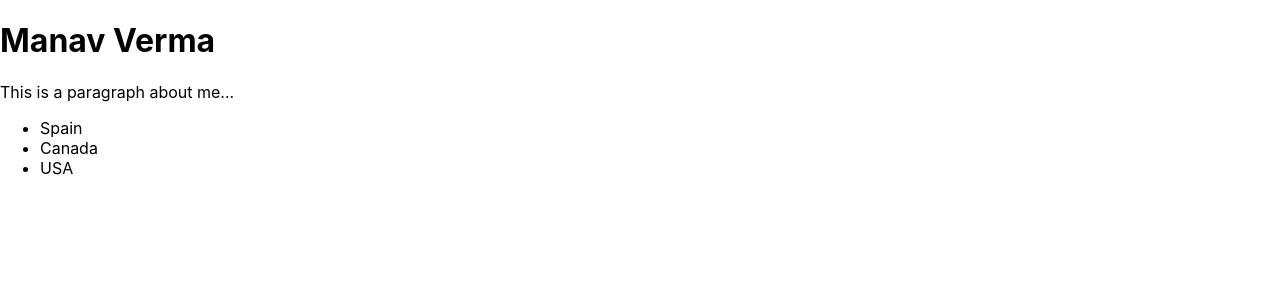
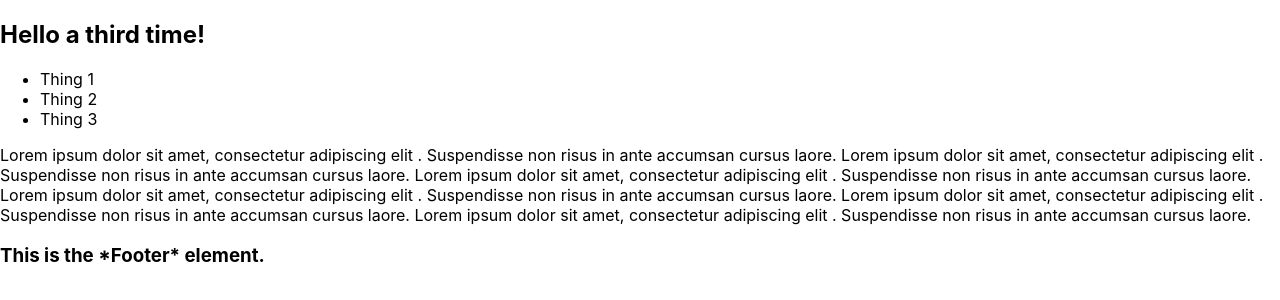
Before and after one commit to vmanav/ReactJs, a React (Create React App) app in the folder my-app/: page / in a window 1280 px wide. Shown: the top 300 px of the page. Built offline with nearby package versions, Linux system fonts and the light colour scheme.

Commit message:
React Parent/Child Baisc Done(11).

```diff
--- a/my-app/src/App.js
+++ b/my-app/src/App.js
@@ -1,24 +1,16 @@
 import React from 'react';
 import logo from './logo.svg';
 import './App.css';
+import Footer from './Footer'
+import MainContent from './MainContent';
+import Header from './Header';
 
 function App() {
     return (
-        <div className="App">
-            <header className="App-header">
-                <img src={logo} className="App-logo" alt="logo" />
-                <p>
-                    Edit <code>src/App.js</code> and save to reload.
-        </p>
-                <a
-                    className="App-link"
-                    href="https://reactjs.org"
-                    target="_blank"
-                    rel="noopener noreferrer"
-                >
-                    Learn React
-        </a>
-            </header>
+        <div>
+            <Header />
+            <MainContent />
+            <Footer />
         </div>
     );
 }
--- /dev/null
+++ b/my-app/src/Footer.js
@@ -0,0 +1,12 @@
+import React from 'react';
+
+function Footer() {
+    return (
+        <footer>
+            <h3>This is the *Footer* element.</h3>
+        </footer>
+    )
+}
+
+
+export default Footer;
--- /dev/null
+++ b/my-app/src/Header.js
@@ -0,0 +1,16 @@
+import React from 'react';
+
+function Header() {
+    return (
+        <nav>
+            <h1>Hello a third time!</h1>
+            <ul>
+                <li>Thing 1</li>
+                <li>Thing 2</li>
+                <li>Thing 3</li>
+            </ul>
+        </nav>
+    )
+}
+
+export default Header;
--- /dev/null
+++ b/my-app/src/MainContent.js
@@ -0,0 +1,16 @@
+import React from 'react';
+
+function MainContent() {
+    return (
+        <main>
+            Lorem ipsum dolor sit amet, consectetur adipiscing elit . Suspendisse non risus in ante accumsan cursus laore.
+            Lorem ipsum dolor sit amet, consectetur adipiscing elit . Suspendisse non risus in ante accumsan cursus laore.
+            Lorem ipsum dolor sit amet, consectetur adipiscing elit . Suspendisse non risus in ante accumsan cursus laore.
+            Lorem ipsum dolor sit amet, consectetur adipiscing elit . Suspendisse non risus in ante accumsan cursus laore.
+            Lorem ipsum dolor sit amet, consectetur adipiscing elit . Suspendisse non risus in ante accumsan cursus laore.
+            Lorem ipsum dolor sit amet, consectetur adipiscing elit . Suspendisse non risus in ante accumsan cursus laore.
+        </main>
+    )
+}
+
+export default MainContent;
--- a/my-app/src/MyInfo.js
+++ b/my-app/src/MyInfo.js
@@ -6,7 +6,7 @@ function MyInfo() {
             <h1>Manav Verma</h1>
             <p>This is a paragraph about me...</p>
             <ul>
-                <li>Spain</li>
+                <li>Spainjasi</li>
                 <li>Canada</li>
                 <li>USA</li>
             </ul>
```
Also changed, not shown: my-app/src/index.js (+6 -2 lines).
